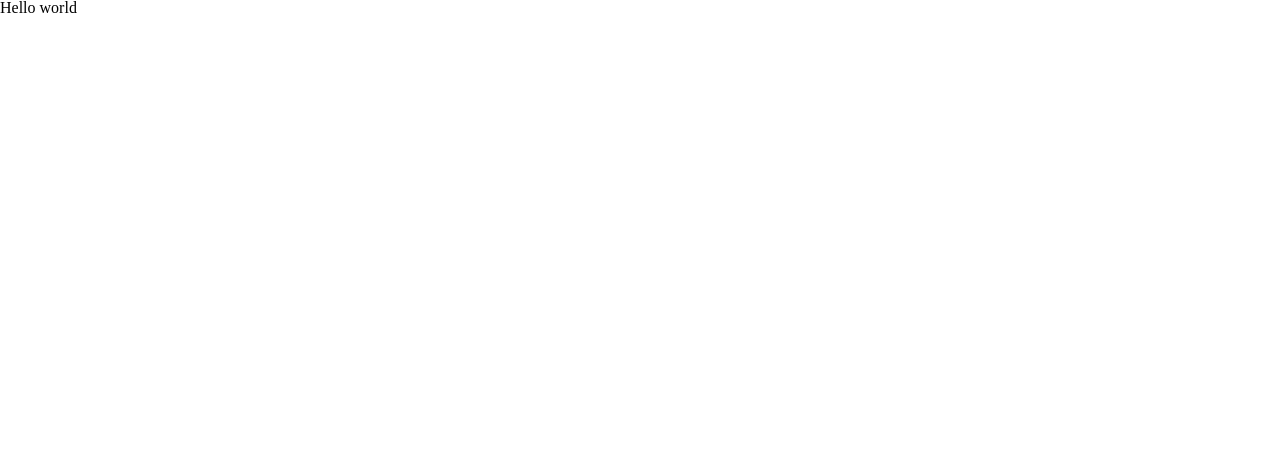
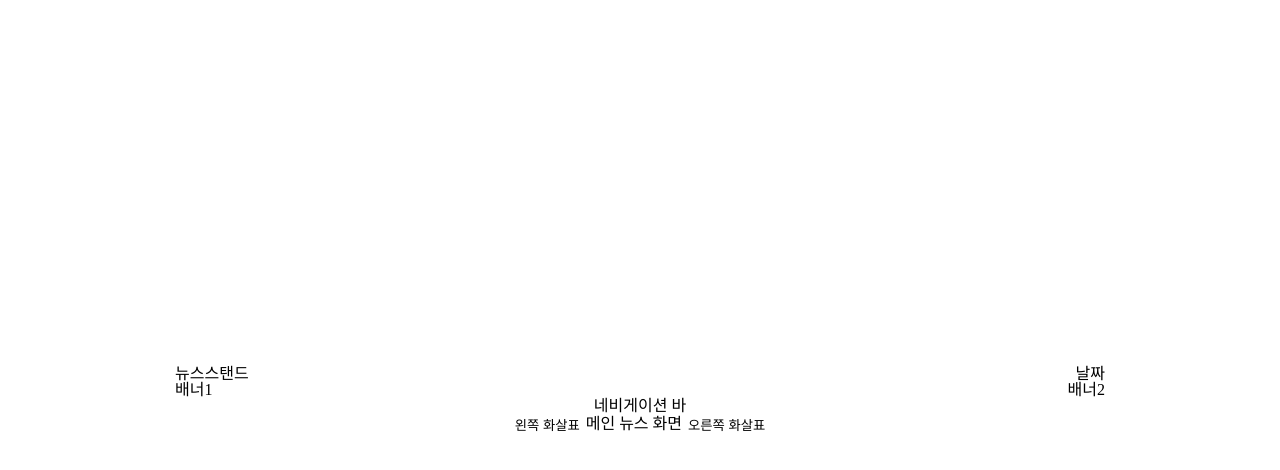
Before and after one commit to ori5r2/fe-newsstand-ts, a React (Create React App) app: page / in a window 1280 px wide. Shown: the top 470 px of the page. Built offline with nearby package versions, Linux system fonts and the light colour scheme; a web font is replaced by a local one.

Commit message:
feat: 전체 레이아웃 구성
헤더, 베너, 메인 뉴스로 전체 레이아웃 구성

```diff
--- a/src/App.tsx
+++ b/src/App.tsx
@@ -1,11 +1,21 @@
 import styled from 'styled-components';
+import HeaderTemplate from './components/Header/HeaderTemplate';
+import BannerTemplate from './components/Banner/BannerTemplate';
+import MainNewsTemplate from './components/MainNews/MainNewsTemplate';
 
 function App() {
-  return <StyledDiv>Hello world</StyledDiv>;
+  return (
+    <StyledApp>
+      <HeaderTemplate />
+      <BannerTemplate />
+      <MainNewsTemplate />
+    </StyledApp>
+  );
 }
 
-const StyledDiv = styled.div`
-  ${({ theme }) => theme.common.bold24};
+const StyledApp = styled.div`
+  ${({ theme }) => theme.common.flexCenter};
+  width: 930px;
 `;
 
 export default App;
--- /dev/null
+++ b/src/components/Banner/BannerTemplate.tsx
@@ -0,0 +1,18 @@
+import styled from 'styled-components';
+
+function BannerTemplate() {
+  return (
+    <StyledBannerTemplate>
+      <div>배너1</div>
+      <div>배너2</div>
+    </StyledBannerTemplate>
+  );
+}
+
+const StyledBannerTemplate = styled.div`
+  ${({ theme }) => theme.common.flexBetween};
+
+  width: inherit;
+`;
+
+export default BannerTemplate;
--- /dev/null
+++ b/src/components/Header/HeaderTemplate.tsx
@@ -0,0 +1,17 @@
+import styled from 'styled-components';
+
+function HeaderTemplate() {
+  return (
+    <StyledHeaderTemplate>
+      <div>뉴스스탠드</div>
+      <div>날짜</div>
+    </StyledHeaderTemplate>
+  );
+}
+
+const StyledHeaderTemplate = styled.div`
+  ${({ theme }) => theme.common.flexBetween};
+  width: inherit;
+`;
+
+export default HeaderTemplate;
--- /dev/null
+++ b/src/components/MainNews/Grid/GridEntire.tsx
@@ -0,0 +1,17 @@
+import styled from 'styled-components';
+
+function GridEntireTemplate() {
+  return (
+    <StyledGridEntireTemplate>
+      <button>왼쪽 화살표</button>
+      <div>메인 뉴스 화면</div>
+      <button>오른쪽 화살표</button>
+    </StyledGridEntireTemplate>
+  );
+}
+
+const StyledGridEntireTemplate = styled.div`
+  ${({ theme }) => theme.common.flexCenterRow}
+`;
+
+export default GridEntireTemplate;
--- /dev/null
+++ b/src/components/MainNews/MainNewsTemplate.tsx
@@ -0,0 +1,17 @@
+import styled from 'styled-components';
+import GridEntireTemplate from './Grid/GridEntire';
+
+function MainNewsTemplate() {
+  return (
+    <StyledMainNewsTemplate>
+      <div>네비게이션 바</div>
+      <GridEntireTemplate />
+    </StyledMainNewsTemplate>
+  );
+}
+
+const StyledMainNewsTemplate = styled.div`
+  ${({ theme }) => theme.common.flexCenterCol}
+`;
+
+export default MainNewsTemplate;
--- a/src/styles/GlobalStyle.ts
+++ b/src/styles/GlobalStyle.ts
@@ -11,6 +11,14 @@ const GlobalStyle = createGlobalStyle`
     body {
         background-color: #ffffff;
         font-family: 'Pretendard';
+
+        position: absolute;
+        height: 100%;
+        width: 100%;
+
+        display: flex;
+        align-items: center;
+        justify-content: center;
     }
 
     a {
--- a/src/styles/theme.ts
+++ b/src/styles/theme.ts
@@ -49,10 +49,20 @@ const fontSize = {
 
 const common = {
   flex: `display: flex;`,
-  flexCenter: `
+  flexCenterCol: `
+  display:flex;
+  flex-direction: column;
+  justify-content:center;
+  align-items:center;
+  `,
+  flexCenterRow: `
   display:flex;
   justify-content:center;
   align-items:center;
+  `,
+  flexBetween: `
+  display:flex;
+  justify-content:space-between;
   `,
 };
 const theme: DefaultTheme = {
```
